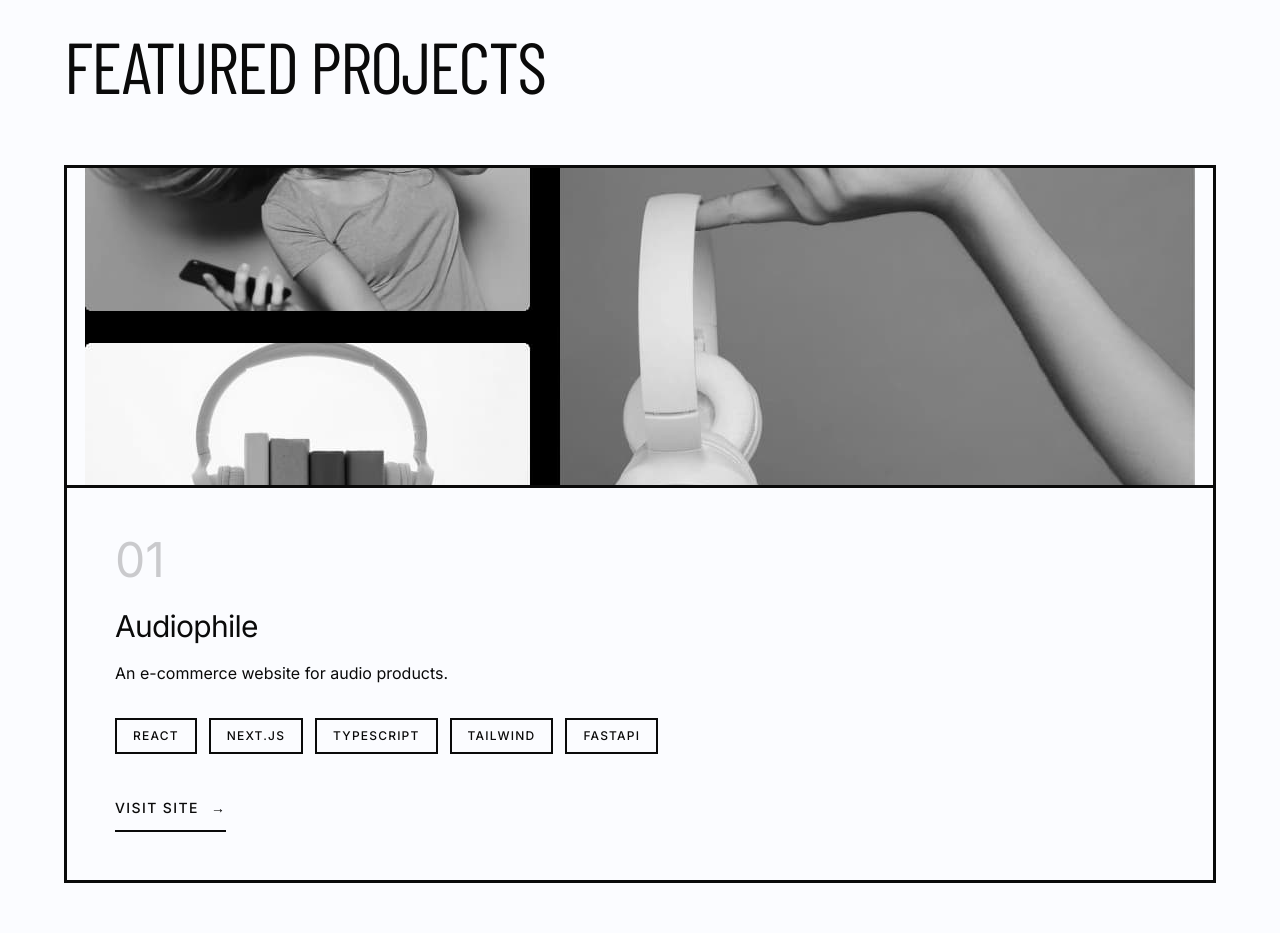
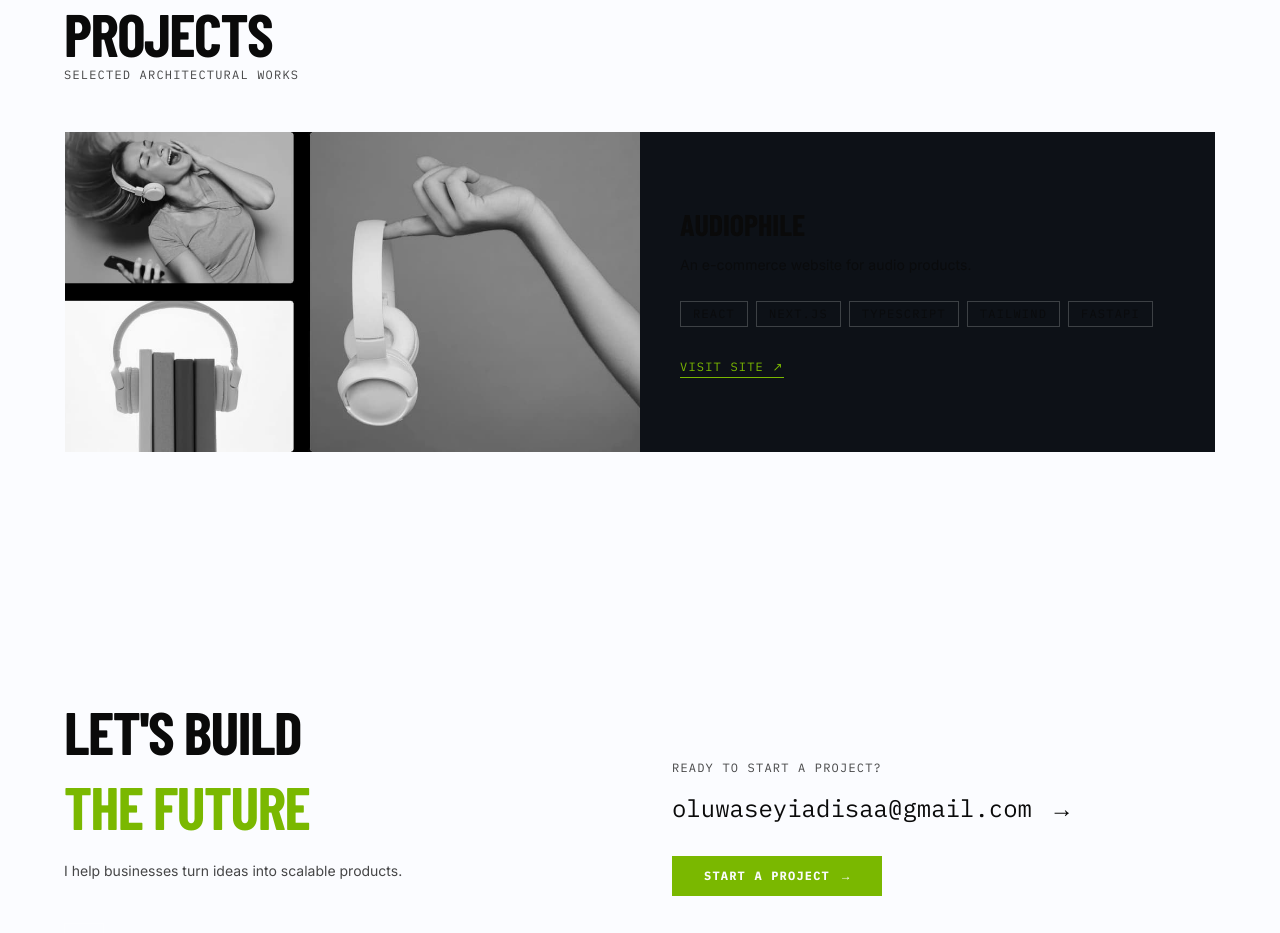
Before and after one commit to seyiadisa/my-portfolio, a Vue app: page / in a window 1280 px wide. Shown: the part 1861-2794 px from the top of the page. Built offline with nearby package versions, Linux system fonts and the light colour scheme; a web font is replaced by a local one.

Commit message:
feat: update projects to new designs

```diff
--- a/src/components/ProjectCard.vue
+++ b/src/components/ProjectCard.vue
@@ -1,70 +1,75 @@
 <script setup lang="ts">
-import { computed /* onMounted */ } from 'vue'
+import { onMounted } from 'vue'
 import type { Project } from '../types/project'
-// import gsap from 'gsap'
-// import { ScrollTrigger } from 'gsap/ScrollTrigger'
+import gsap from 'gsap'
 
 const props = defineProps<Project>()
 
-const formattedIndex = computed(() => {
-  const i = props.index + 1
-  return i < 10 ? `0${i}` : i
+onMounted(() => {
+  gsap.from('.project-card', {
+    y: 50,
+    opacity: 0,
+    duration: 0.8,
+    stagger: 0.2,
+    ease: 'power3.out',
+    scrollTrigger: { trigger: '#projects', start: 'top 75%', once: true },
   })
 
-// onMounted(() => {
-//   gsap.registerPlugin(ScrollTrigger)
-
-//   gsap.utils.toArray<HTMLElement>('.project-card').forEach((card, index) => {
-//     gsap.to(card, {
-//       opacity: 1,
-//       y: 0,
-//       duration: 1,
-//       delay: index * 0.2,
-//       scrollTrigger: {
-//         trigger: card,
-//         start: 'top 80%',
-//         toggleActions: 'play none none none',
-//       },
-//     })
-//   })
-// })
+  document.querySelectorAll<HTMLElement>('.project-card').forEach((card) => {
+    card.addEventListener('mouseenter', () => {
+      gsap.to(card, { y: -6, duration: 0.3, ease: 'power2.out' })
+    })
+    card.addEventListener('mouseleave', () => {
+      gsap.to(card, { y: 0, duration: 0.35, ease: 'power2.inOut' })
+    })
+  })
+})
 </script>
 
 <template>
   <article
-    class="project-card group border-3 transition-all duration-400 overflow-hidden"
+    class="project-card grid md:grid-cols-2 border border-white/10 overflow-hidden transition-colors duration-300 hover:border-white/25"
+    :class="index % 2 === 1 ? 'md:[direction:rtl]' : ''"
   >
-    <div class="w-full max-h-80 h-auto border-b-3 flex items-center justify-center overflow-hidden">
-      <img :src="props.imageUrl" :alt="props.title" />
+    <div
+      class="relative bg-white/5 min-h-64 md:min-h-80 overflow-hidden"
+      :class="index % 2 === 1 ? '[direction:ltr]' : ''"
+    >
+      <img :src="props.imageUrl" :alt="props.title" class="w-full h-full object-cover" />
     </div>
 
-    <div class="p-12">
-      <div class="flex justify-between items-start mb-6 gap-4">
-        <div class="text-5xl leading-none opacity-20">{{ formattedIndex }}</div>
-      </div>
-      <h3 class="text-3xl mb-4 tracking-tight">
+    <div
+      class="p-8 md:p-10 bg-[#0d1117] flex flex-col justify-center"
+      :class="index % 2 === 1 ? '[direction:ltr]' : ''"
+    >
+      <h3 class="font-display font-black text-2xl md:text-3xl uppercase text-foreground mb-3">
         {{ props.title }}
       </h3>
-      <p class="mb-8 leading-relaxed">
+
+      <p class="text-foreground/75 text-sm leading-relaxed mb-6">
         {{ props.description }}
       </p>
-      <div class="flex flex-wrap gap-3 mb-8">
+
+      <div class="flex flex-wrap gap-2 mb-8">
         <span
           v-for="(tech, i) in technologies"
           :key="i"
-          class="px-4 py-2 border-2 text-xs uppercase tracking-widest font-medium"
-          >{{ tech }}</span
+          class="px-3 py-1 border border-white/20 text-foreground/75 text-xs uppercase tracking-widest font-mono"
         >
+          {{ tech }}
+        </span>
       </div>
+
+      <div class="flex items-center gap-6">
         <a
           :href="props.url"
           target="_blank"
           rel="noopener noreferrer"
-        class="inline-flex items-center gap-3 font-medium uppercase tracking-widest text-sm py-3 border-b-2 hover:pl-4 hover:text-accent duration-300"
+          class="font-mono text-xs uppercase tracking-widest text-accent border-b border-accent pb-0.5 hover:opacity-70 transition-opacity"
         >
-        Visit Site
-        <span class="transition-transform duration-300 hover:translate-x-2">→</span>
+          Visit Site ↗
         </a>
+      </div>
     </div>
   </article>
 </template>
--- a/src/components/Projects.vue
+++ b/src/components/Projects.vue
@@ -16,19 +16,25 @@ const projects: Omit<Project, 'index'>[] = [
 </script>
 
 <template>
-  <section id="projects" class="py-32 border-t-3 px-4 md:px-16">
-    <div class="max-w-7xl mx-auto">
-      <div class="flex justify-between items-baseline mb-16 gap-8 flex-wrap">
-        <h2 class="section-title font-display text-5xl md:text-6xl lg:text-7xl tracking-tight">
-          FEATURED PROJECTS
+  <section id="projects" class="py-20 border-t border-white/10 px-6 md:px-16">
+    <div class="max-w-6xl mx-auto">
+      <div class="section-heading mb-12">
+        <span class="font-mono text-accent text-sm tracking-widest">02.</span>
+        <h2
+          class="font-display font-black text-4xl md:text-5xl lg:text-6xl uppercase tracking-tight text-foreground"
+        >
+          Projects
         </h2>
+        <p class="font-mono text-xs uppercase tracking-widest text-foreground/75 mt-1">
+          Selected Architectural Works
+        </p>
       </div>
     </div>
 
-    <div class="w-full">
+    <div class="max-w-6xl mx-auto space-y-px">
       <ProjectCard
+        v-for="(project, i) in projects"
         :key="i"
-        v-for="(project, i) in projects"
         :index="i"
         :title="project.title"
         :description="project.description"
```
Lines whose indentation alone changed are shown as unchanged.
